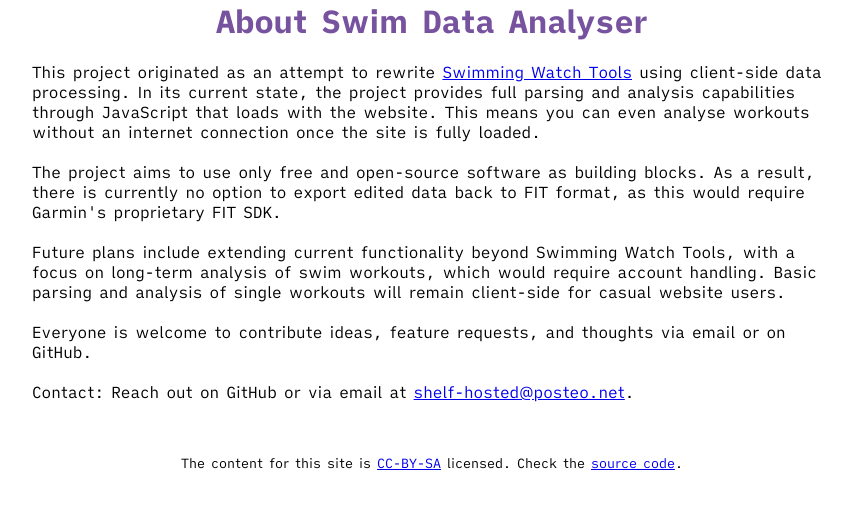
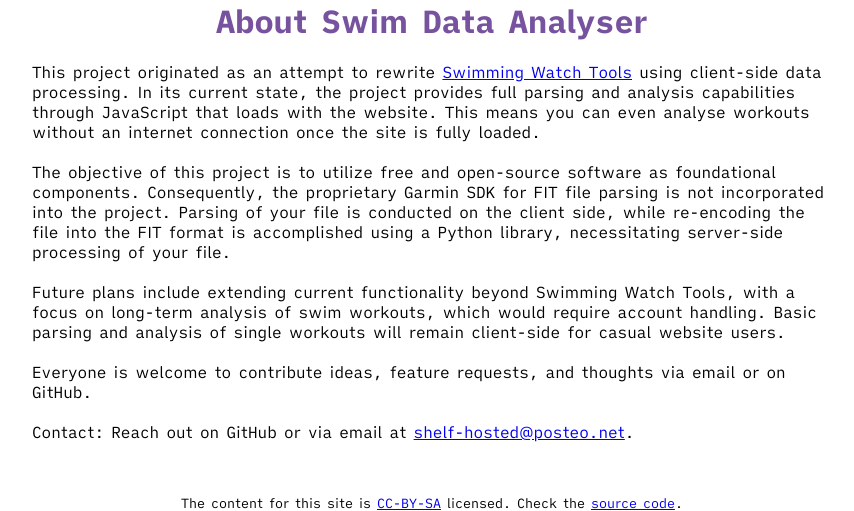
Before and after one commit to PeterK-end/swim-data-analyser, a Django app: page /about.html in a window 1280 px wide. Shown: the part 52-563 px from the top of the page, without its empty margins (208-1062 px from the left). Run offline with Django 4.2, Linux system fonts and the light colour scheme.

Commit message:
infotext: update text in compliance with new fit option

```diff
--- a/swim_data_analyser/templates/about.html
+++ b/swim_data_analyser/templates/about.html
@@ -31,10 +31,13 @@
     even analyse workouts without an internet connection once the site
     is fully loaded.</p>
 
-    <p>The project aims to use only free and open-source software as
-    building blocks. As a result, there is currently no option to
-    export edited data back to FIT format, as this would require
-    Garmin's proprietary FIT SDK.</p>
+    <p>The objective of this project is to utilize free and
+    open-source software as foundational components. Consequently, the
+    proprietary Garmin SDK for FIT file parsing is not incorporated
+    into the project. Parsing of your file is conducted on the client
+    side, while re-encoding the file into the FIT format is
+    accomplished using a Python library, necessitating server-side
+    processing of your file.</p>
 
     <p>Future plans include extending current functionality beyond
     Swimming Watch Tools, with a focus on long-term analysis of swim
```
Also changed, not shown: README.md.
